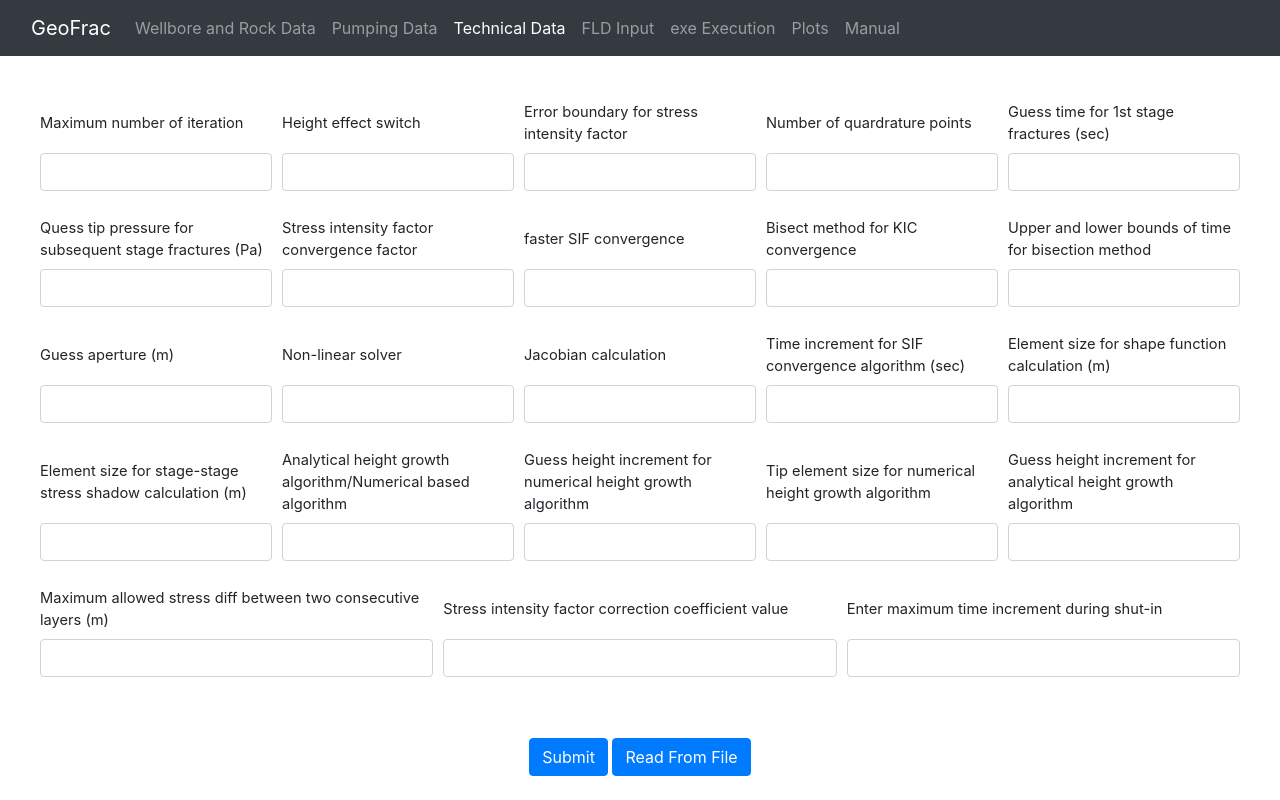
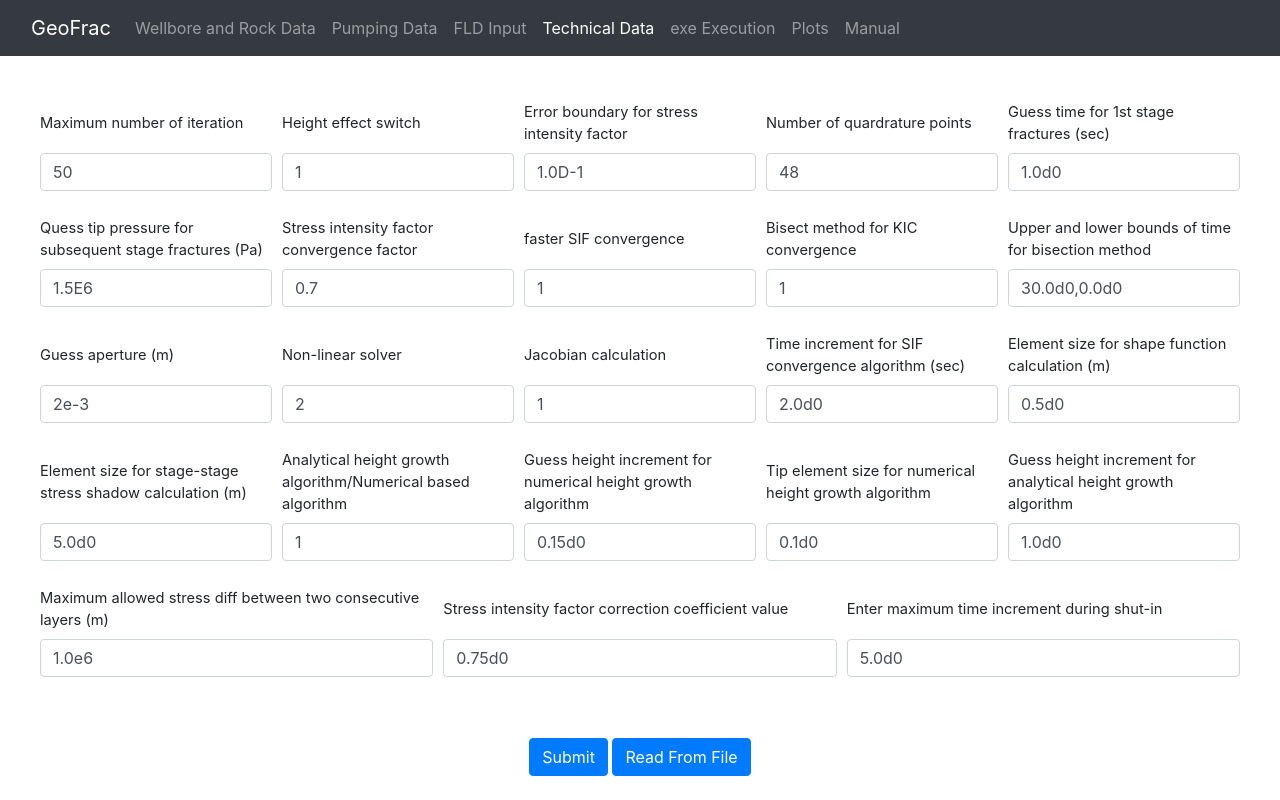
Before and after one commit to Nithivarn-Reddy/GeoFrac_Application, a React (Create React App) app: page /technicalData in a window 1280 px wide. Built offline with nearby package versions, Linux system fonts and the light colour scheme.

Commit message:
Added default values

```diff
--- a/src/components/NavBar.jsx
+++ b/src/components/NavBar.jsx
@@ -69,11 +69,11 @@ class NavBar extends Component {
               <NavLink className="nav-link" to="/pumpingData">
                 Pumping Data
               </NavLink>
+              <NavLink className="nav-link" to="/fldInput">
+                FLD Input
+              </NavLink>
               <NavLink className="nav-link" to="/technicalData">
                 Technical Data
-              </NavLink>
-              <NavLink className="nav-link" to="/fldInput">
-                FLD Input
               </NavLink>
               <NavLink className="nav-link" to="/execution">
                 exe Execution
--- a/src/components/TechnicalData.jsx
+++ b/src/components/TechnicalData.jsx
@@ -161,29 +161,29 @@ class TechnicalData extends Component {
           <Form.Row>
             <Form.Group as={Col} controlId="maxNumIteration">
               <Form.Label>Maximum number of iteration</Form.Label>
-              <Form.Control type="text" />
+              <Form.Control type="text" defaultValue = "50" />
             </Form.Group>
 
             <Form.Group as={Col} controlId="heightEffectSwitch">
               <Form.Label>Height effect switch</Form.Label>
-              <Form.Control type="text" />
+              <Form.Control type="text" defaultValue = "1" />
             </Form.Group>
 
             <Form.Group as={Col} controlId="errorBoundary">
               <Form.Label>
                 Error boundary for stress intensity factor
               </Form.Label>
-              <Form.Control type="text" />
+              <Form.Control type="text" defaultValue = "1.0D-1" />
             </Form.Group>
 
             <Form.Group as={Col} controlId="noOfQuardrature">
               <Form.Label>Number of quardrature points</Form.Label>
-              <Form.Control type="text" />
+              <Form.Control type="text" defaultValue="48"/>
             </Form.Group>
 
             <Form.Group as={Col} controlId="guessTime">
               <Form.Label>Guess time for 1st stage fractures (sec)</Form.Label>
-              <Form.Control type="text" />
+              <Form.Control type="text" defaultValue = "1.0d0" />
             </Form.Group>
           </Form.Row>
 
@@ -192,62 +192,62 @@ class TechnicalData extends Component {
               <Form.Label>
                 Quess tip pressure for subsequent stage fractures (Pa)
               </Form.Label>
-              <Form.Control type="text" />
+              <Form.Control type="text" defaultValue = "1.5E6" />
             </Form.Group>
 
             <Form.Group as={Col} controlId="stressIntensity">
               <Form.Label>
                 Stress intensity factor convergence factor
               </Form.Label>
-              <Form.Control type="text" />
+              <Form.Control type="text" defaultValue = "0.7" />
             </Form.Group>
 
             <Form.Group as={Col} controlId="sifConvergence">
               <Form.Label>faster SIF convergence</Form.Label>
-              <Form.Control type="text" />
+              <Form.Control type="text" defaultValue = "1" />
             </Form.Group>
 
             <Form.Group as={Col} controlId="bisectMethod">
               <Form.Label>Bisect method for KIC convergence</Form.Label>
-              <Form.Control type="text" />
+              <Form.Control type="text" defaultValue = "1" />
             </Form.Group>
 
             <Form.Group as={Col} controlId="upperLowerBounds">
               <Form.Label>
                 Upper and lower bounds of time for bisection method
               </Form.Label>
-              <Form.Control type="text" />
+              <Form.Control type="text" defaultValue = "30.0d0,0.0d0" />
             </Form.Group>
           </Form.Row>
 
           <Form.Row>
             <Form.Group as={Col} controlId="guessAperture">
               <Form.Label>Guess aperture (m)</Form.Label>
-              <Form.Control type="text" />
+              <Form.Control type="text" defaultValue = "2e-3" />
             </Form.Group>
 
             <Form.Group as={Col} controlId="nonLinearSolver">
               <Form.Label>Non-linear solver</Form.Label>
-              <Form.Control type="text" />
+              <Form.Control type="text" defaultValue = "2" />
             </Form.Group>
 
             <Form.Group as={Col} controlId="jacobianCal">
               <Form.Label>Jacobian calculation</Form.Label>
-              <Form.Control type="text" />
+              <Form.Control type="text" defaultValue = "1" />
             </Form.Group>
 
             <Form.Group as={Col} controlId="timeIncrement">
               <Form.Label>
                 Time increment for SIF convergence algorithm (sec)
               </Form.Label>
-              <Form.Control type="text" />
+              <Form.Control type="text" defaultValue = "2.0d0" />
             </Form.Group>
 
             <Form.Group as={Col} controlId="elmSizeShape">
               <Form.Label>
                 Element size for shape function calculation (m)
               </Form.Label>
-              <Form.Control type="text" />
+              <Form.Control type="text" defaultValue = "0.5d0" />
             </Form.Group>
           </Form.Row>
 
@@ -256,35 +256,35 @@ class TechnicalData extends Component {
               <Form.Label>
                 Element size for stage-stage stress shadow calculation (m)
               </Form.Label>
-              <Form.Control type="text" />
+              <Form.Control type="text" defaultValue = "5.0d0" />
             </Form.Group>
 
             <Form.Group as={Col} controlId="analyticalHeight">
               <Form.Label>
                 Analytical height growth algorithm/Numerical based algorithm
               </Form.Label>
-              <Form.Control type="text" />
+              <Form.Control type="text" defaultValue = "1" />
             </Form.Group>
 
             <Form.Group as={Col} controlId="guessHeight">
               <Form.Label>
                 Guess height increment for numerical height growth algorithm
               </Form.Label>
-              <Form.Control type="text" />
+              <Form.Control type="text" defaultValue = "0.15d0" />
             </Form.Group>
 
             <Form.Group as={Col} controlId="tipElmSize">
               <Form.Label>
                 Tip element size for numerical height growth algorithm
               </Form.Label>
-              <Form.Control type="text" />
+              <Form.Control type="text" defaultValue = "0.1d0" />
             </Form.Group>
 
             <Form.Group as={Col} controlId="guessHeightIncrement">
               <Form.Label>
                 Guess height increment for analytical height growth algorithm
               </Form.Label>
-              <Form.Control type="text" />
+              <Form.Control type="text" defaultValue = "1.0d0" />
             </Form.Group>
           </Form.Row>
 
@@ -293,21 +293,21 @@ class TechnicalData extends Component {
               <Form.Label>
                 Maximum allowed stress diff between two consecutive layers (m)
               </Form.Label>
-              <Form.Control type="text" />
+              <Form.Control type="text" defaultValue = "1.0e6" />
             </Form.Group>
 
             <Form.Group as={Col} controlId="stressIntensityFactor">
               <Form.Label>
                 Stress intensity factor correction coefficient value
               </Form.Label>
-              <Form.Control type="text" />
+              <Form.Control type="text" defaultValue = "0.75d0" />
             </Form.Group>
 
             <Form.Group as={Col} controlId="maxTimeIncrement">
               <Form.Label>
                 Enter maximum time increment during shut-in
               </Form.Label>
-              <Form.Control type="text" />
+              <Form.Control type="text" defaultValue = "5.0d0" />
             </Form.Group>
           </Form.Row>
         </Form>
```
